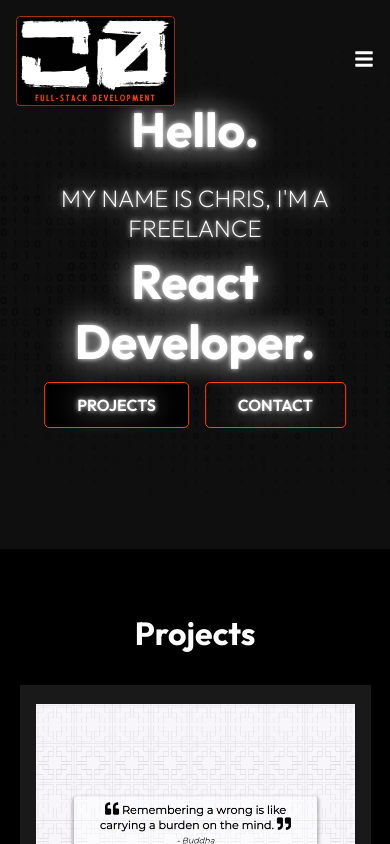
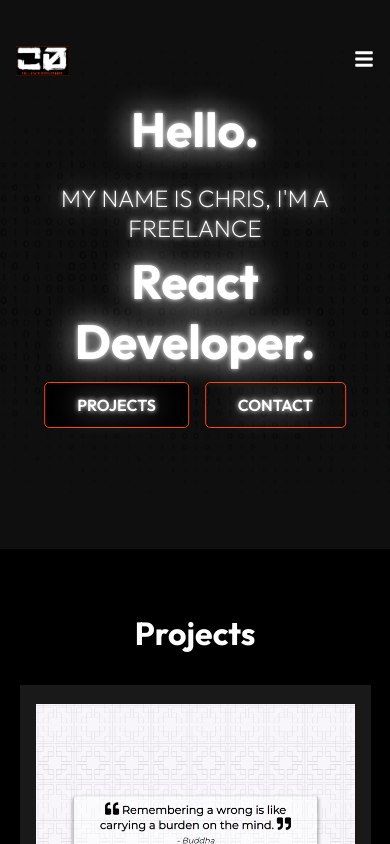
Before and after one commit to ChrisRDaniels/CDFS-Development-Site, a React (Create React App) app: page / in a window 390 px wide. Shown: the top 844 px of the page. Built offline with nearby package versions, Linux system fonts and the light colour scheme.

Commit message:
changed logo size for different mobile views

```diff
--- a/src/components/HeroImg2Styles.css
+++ b/src/components/HeroImg2Styles.css
@@ -47,6 +47,17 @@
 	}
 }
 
+@media screen and (max-width: 768px) {
+	.hero-img h1 {
+		font-size: 3rem;
+	}
+
+	.hero-img p {
+		margin-top: 1.5rem;
+		font-size: 1.5rem;
+	}
+}
+
 @media screen and (max-width: 640px) {
 	.hero-img h1 {
 		font-size: 3rem;
@@ -57,14 +68,3 @@
 		font-size: 1rem;
 	}
 }
-
-@media screen and (max-width: 768px) {
-	.hero-img h1 {
-		font-size: 3rem;
-	}
-
-	.hero-img p {
-		margin-top: 1.5rem;
-		font-size: 1.5rem;
-	}
-}
--- a/src/components/NavbarStyles.css
+++ b/src/components/NavbarStyles.css
@@ -68,3 +68,20 @@
 		display: initial;
 	}
 }
+
+
+@media screen and (max-width: 768px) {
+	.logo {
+		width: auto;
+		height: 50px;
+		display: block;
+	}
+}
+
+@media screen and (max-width: 640px) {
+	.logo {
+		width: auto;
+		height: 30px;
+		display: block;
+	}
+}
```
